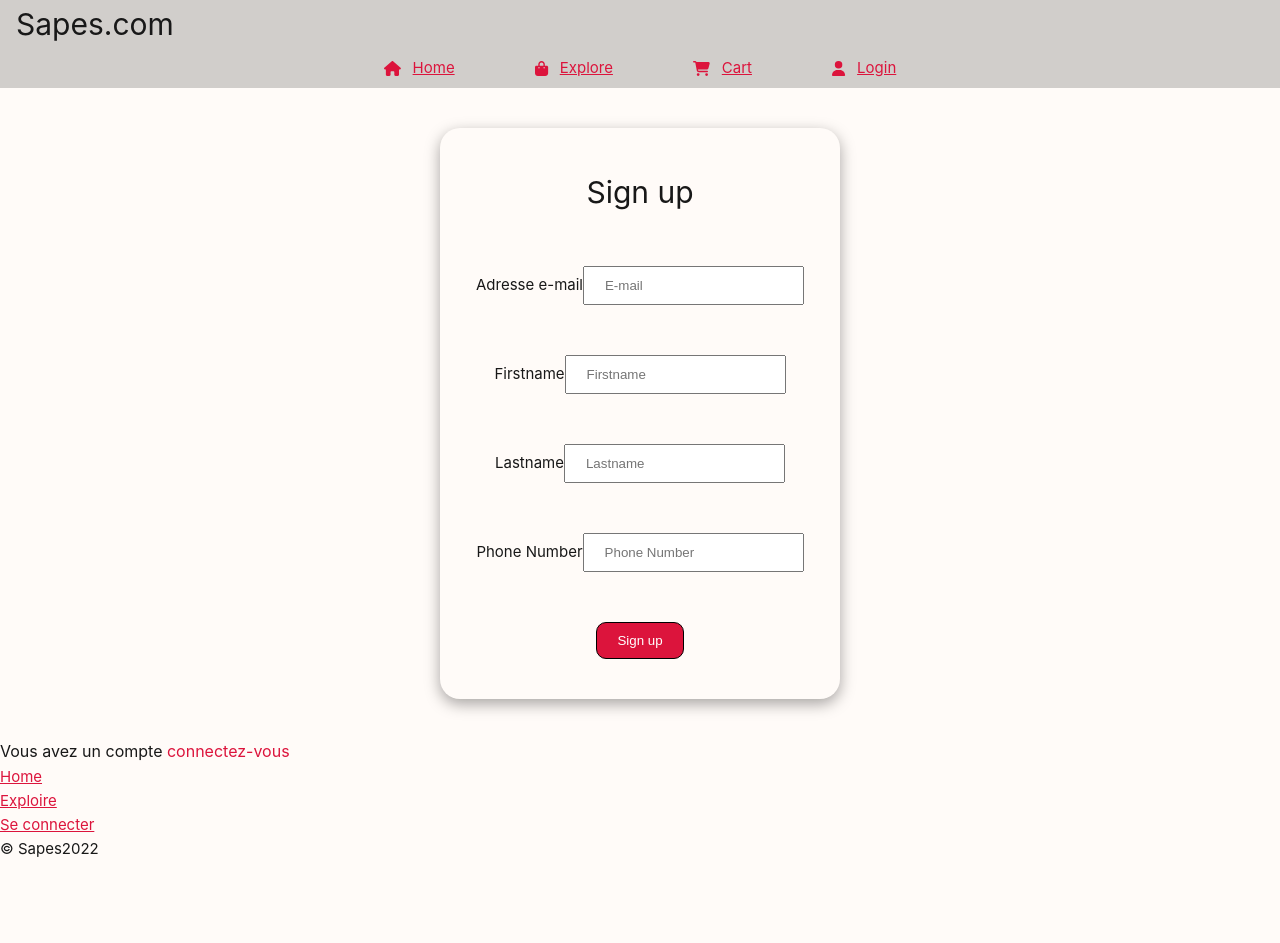
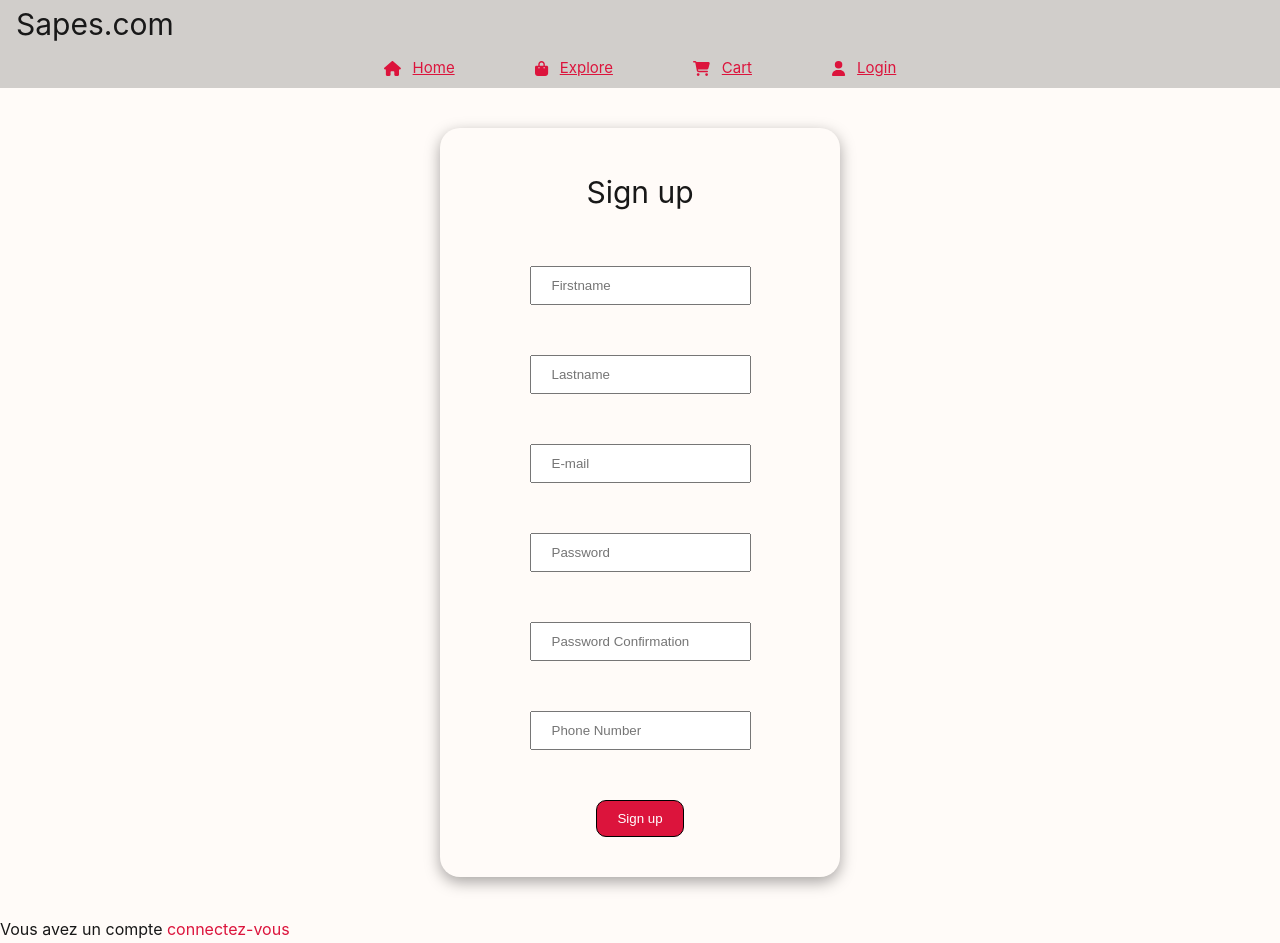
Before and after one commit to ReyGuillaume/clothes-ecommerce-app, a Vue app: page /login in a window 1280 px wide. Both pictures are taken after a click on the link "inscrivez-vous". Before the commit the page ends 861 px from the top, so only its background shows below. Built offline with nearby package versions, Linux system fonts and the light colour scheme.

Commit message:
signup handler

```diff
--- a/src/App.vue
+++ b/src/App.vue
@@ -23,14 +23,14 @@ library.add(faUser)
   </header>
 
   <RouterView />
-  <footer>
+  <!-- <footer>
     <div id="container-lien">
       <div id="lien"><RouterLink to ="/">Home</RouterLink></div>
       <div id="lien"><RouterLink to ="/explore">Exploire</RouterLink></div>
       <div id="lien"><RouterLink to ="/login">Se connecter</RouterLink></div>
     </div>
     <div id="info-text">© Sapes2022</div>
-  </footer>
+  </footer> -->
 </template>
 
 <style scoped>
--- a/src/views/LoginView.vue
+++ b/src/views/LoginView.vue
@@ -62,7 +62,21 @@ export default {
     },
 
     handleSignUp : function(){
-
+      if(this.password != this.password_confirmation ){
+        showAlert
+        return;
+      }
+      axios.get("login/signup.php?", {
+        params: {
+          firstname : this.firstname,
+          lastname : this.lastname,
+          mail : this.mail,
+          password : this.password,
+          phone_number : this.phone_number
+        }
+      }).then(response => {
+        console.log(response)
+      })
     }
   },
   mounted() {
@@ -89,22 +103,24 @@ export default {
     <div class="login-container sign-up" v-else-if="(model == 'sign-up')">
       <h1 class="login-title">Sign up</h1>
       <div class="form-elt">
-        <label for="mail">Adresse e-mail</label>
+        <input type="text" id="Firstname" placeholder="Firstname">
+      </div>
+      <div class="form-elt">
+        <input type="text" id="Lastname" placeholder="Lastname">
+      </div>
+      <div class="form-elt">
         <input type="text" id="mail" class="input-login" placeholder="E-mail" v-model="mail">
       </div>
       <div class="form-elt">
-        <label for="Firstname">Firstname</label>
-        <input type="text" id="Firstname" placeholder="Firstname">
+        <input type="password" id="password" class="input-login" placeholder="Password" v-model="password">
       </div>
       <div class="form-elt">
-        <label for="Lastname">Lastname</label>
-        <input type="text" id="Lastname" placeholder="Lastname">
+        <input type="password" id="password_confirmation" class="input-login" placeholder="Password Confirmation" v-model="password_confirmation">
       </div>
       <div class="form-elt">
-        <label for="Phone-Number">Phone Number</label>
         <input type="text" id="Phone-Number" placeholder="Phone Number">
       </div>
-      <input type="submit"  value="Sign up">
+      <input type="submit"  value="Sign up" @click="handleSignUp">
     </div>
 
     <p v-if="model == 'sign-in'">Vous n'avez pas de compte <a v-on:click="model = 'sign-up'">inscrivez-vous</a></p>
```
Also changed, not shown: 1 other file (tests, documents, lock files or other folders).
